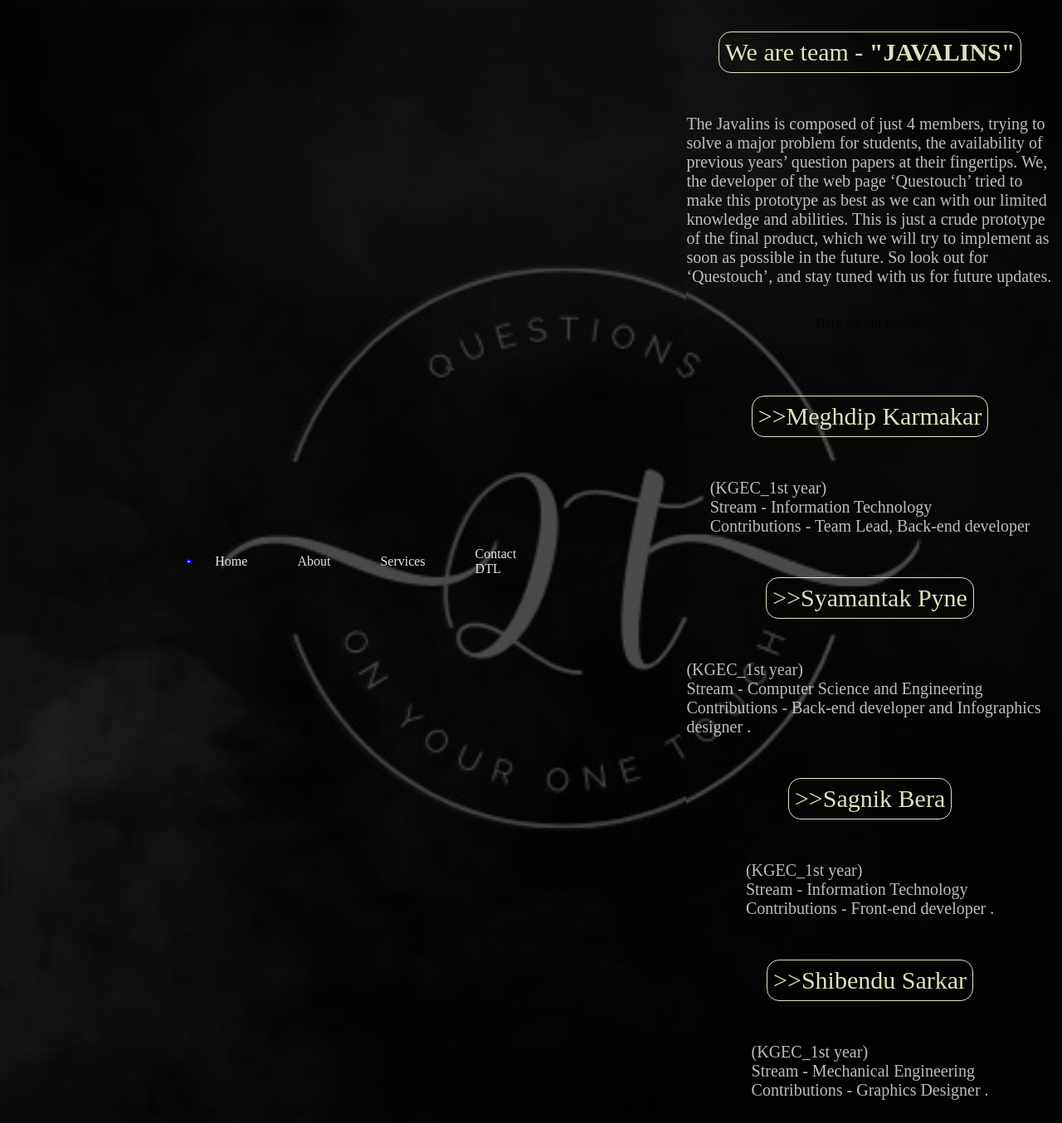
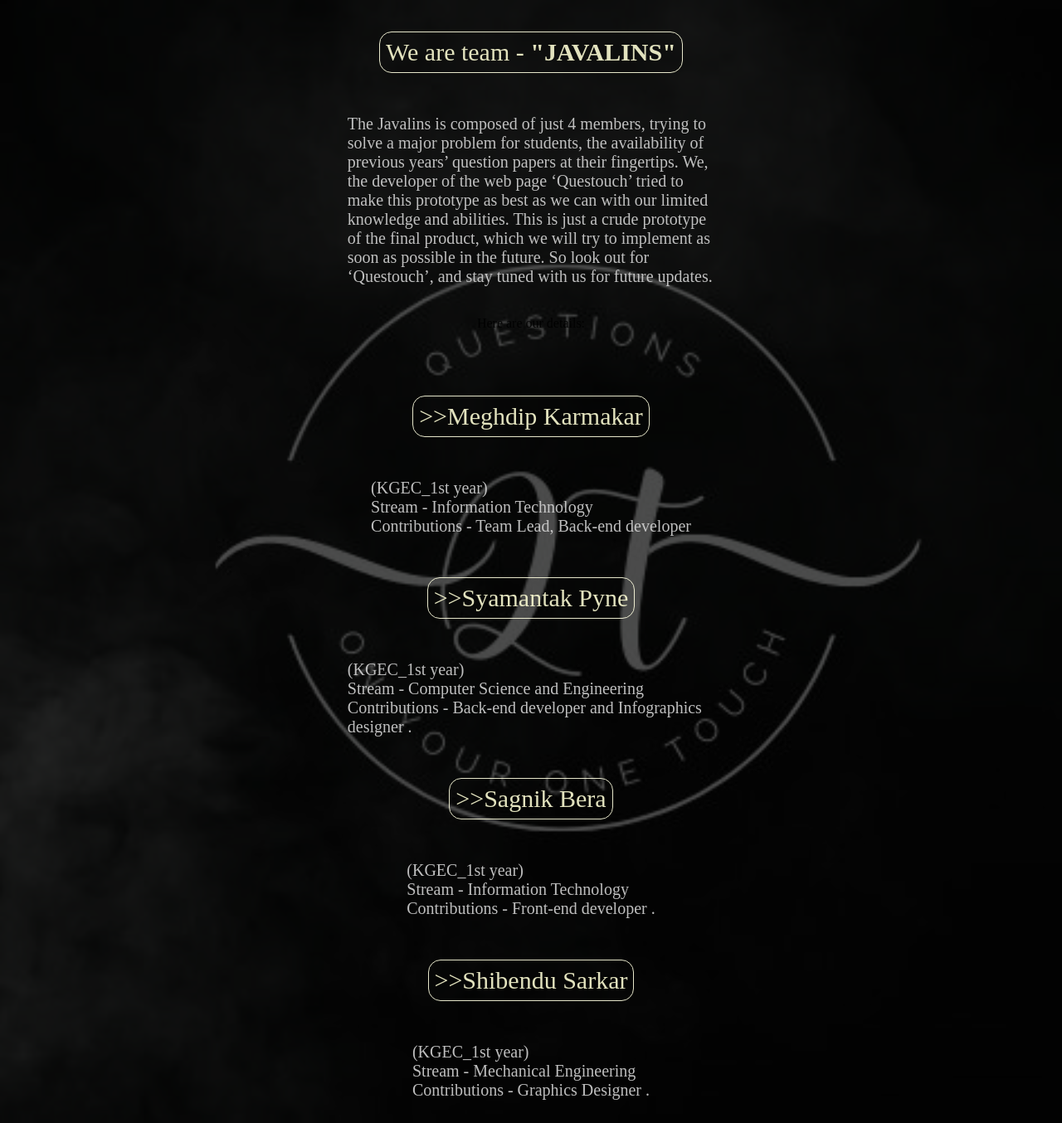
Before and after one commit to karmakarmeghdip/questouch-prototype, a PHP site: page /about.html in a window 1280 px wide. Shown: the whole page at 83% size. Run offline with PHP 8.4, Linux system fonts and the light colour scheme.

Commit message:
no need for navbar in about

```diff
--- a/about.html
+++ b/about.html
@@ -7,22 +7,6 @@
   <link rel="stylesheet" type="text/css" href="assets/style12.css">
 </head>
 <body class="background">
-  <nav class="navbar background-n">
-    <ul class="nav-list">
-      <div class="logo">
-        <img src="assets/logo.jpg">
-      </div>
-        <li><a href="index.php">Home</a></li>
-        <li><a href="about.html">About</a></li>
-        <li><a href="#services">Services</a></li>
-        <li><a href="http://wa.me/919475218087">Contact DTL</a></li>
-    </ul>
-
-   <!-- <div class="rightNav">
-        <input type="text" name="search" id="search">
-        <button class="btn btn-sm">Search</button>
-    </div> -->
-</nav>
         <div class="about">
             <p class="text-big">We are team - <b>"JAVALINS"</b></p>
             <p class="text-small">The Javalins is composed of just 4 members, trying to solve a major problem for students, the availability of previous years’ question papers at their fingertips. We, the developer of the web page ‘Questouch’ tried to make this prototype as best as we can with our limited knowledge and abilities. This is just a crude prototype of the final product, which we will try to implement as soon as possible in the future. So look out for ‘Questouch’, and stay tuned with us for future updates.</p>
--- a/assets/style12.css
+++ b/assets/style12.css
@@ -32,55 +32,3 @@
 	height: 50%;
 	align-items: center;
 }
-
-.navbar{
-	display: flex;
-	align-items: center;
-	justify-content: center;
-	position: sticky;
-	top: 0;
-	cursor: pointer;
-	z-index: 1000;
-}
-
-.nav-list{
-	width: 50%;
-	/*background-color: black;*/
-	display: flex;
-	justify-content: center;
-	align-items: center;
-}
-
-.nav-list li{
-	list-style: none;
-	padding: 26px 30px;
-}
-
-.nav-list li a{
-	text-decoration: none;
-	color: white;
-}
-
-.nav-list li a:hover{
-	text-decoration: none;
-	color: blue;
-}
-
-.logo{
-	width: 8%;
-	display: flex;
-	justify-content: center;
-	align-items: center;
-}
-
-.logo img{
-	width: 70%;
-	border: 2px solid blue;
-	border-radius: 70px;
-}
-
-.background-n{
-	background: rgba(0, 0, 0, 0.7) url('background.jpg');
-	background-size: cover;
-	background-blend-mode: darken;
-}
```
